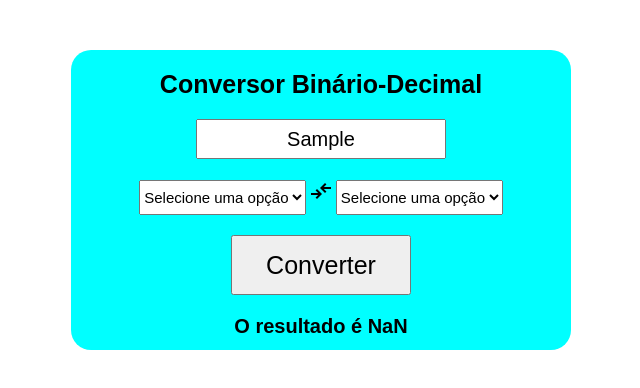
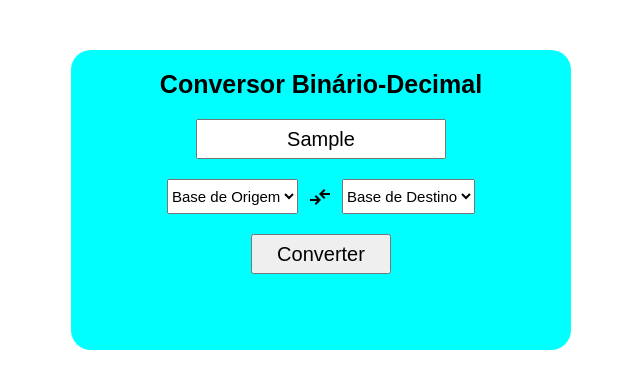
Before and after one commit to arthurguerraa/conversor-binario-decimal, a plain HTML site: page index.html in a window 1280 px wide. Both pictures are taken after typing "Sample" into the empty fields and a click on the button "Converter". Shown: the whole page, without its empty margins (319-959 px from the left). Drawn offline with nearby package versions, Linux system fonts and the light colour scheme.

Commit message:
Ajustes no css e javascript

```diff
--- a/index.html
+++ b/index.html
@@ -10,10 +10,10 @@
 <body>
     <div class="container">
         <h1>Conversor Binário-Decimal</h1>
-        <input type="text" name="binario" id="binario" maxlength="8" placeholder="Digite 8 bits (0s e 1s)">
+        <input type="text" name="numero" id="numero" maxlength="8" placeholder="Digite um número">
         <div class="opcoes">
             <select name="base" id="base">
-                <option value="">Selecione uma opção</option>
+                <option value="">Base de Origem</option>
                 <option value="decimal">Decimal</option>
                 <option value="binario">Binário</option>
                 <option value="hexadecimal">Hexadecimal</option>
@@ -23,7 +23,7 @@
                 compare_arrows
             </span>
             <select name="conversao" id="base">
-                <option value="">Selecione uma opção</option>
+                <option value="">Base de Destino</option>
                 <option value="decimal">Decimal</option>
                 <option value="binario">Binário</option>
                 <option value="hexadecimal">Hexadecimal</option>
--- a/script/script.js
+++ b/script/script.js
@@ -1,14 +1,32 @@
-const binarioInput = document.querySelector("#binario");
+const binarioInput = document.querySelector("#numero");
+const baseAtual = document.querySelector("#base");
+const baseConversao = document.querySelector("#conversao");
 const btnConverter = document.querySelector("#converter");
 const resultado = document.querySelector("#resultado");
 
-function converteDecimal(numeroBinario){
+function converteBinarioParaDecimal(numeroBinario){
     const decimal = parseInt(numeroBinario, 2);
     return decimal;
 }
 
+function converteDecimal(numeroBase, numeroConversao){
+    const numeroConvertido = "";
+    if(numeroConversao.value === "binario"){
+         numeroConvertido = (numeroBase, 2);
+    }else if(numeroConversao === "hexadecimal"){
+        numeroConvertido = (numeroBase, 16);
+    }else if(numeroConversao === "octal"){
+        numeroConvertido === (numeroBase, 8);
+    }
+
+    return numeroConvertido;
+}
+
 btnConverter.addEventListener('click', () => {
-    const valorBinario = binarioInput.value;
-    const resultadoDecimal = converteDecimal(valorBinario);
-    resultado.innerHTML = `O resultado é ${resultadoDecimal}`;
+    const resultadoConversao = "";
+    if (base.value === "decimal"){
+        resultadoConversao = converteDecimal(base, conversao);
+        resultado.innerHTML = `O resultado é ${resultadoDecimal}`;
+    }
+
 });
--- a/style/style.css
+++ b/style/style.css
@@ -44,6 +44,8 @@ input[type="text"]{
 }
 
 .opcoes{
+    display: flex;
+    align-items: center;
     margin-top: 2rem;
 }
 
@@ -54,12 +56,13 @@ input[type="text"]{
 
 .material-symbols-outlined {
   cursor: pointer;
+  margin: 0 1rem;
 }
 
 input[type="button"]{
-    height: 6rem;
-    width: 18rem;
-    font-size: 2.5rem;
+    height: 4rem;
+    width: 14rem;
+    font-size: 2rem;
     cursor: pointer;
 }
 
```
